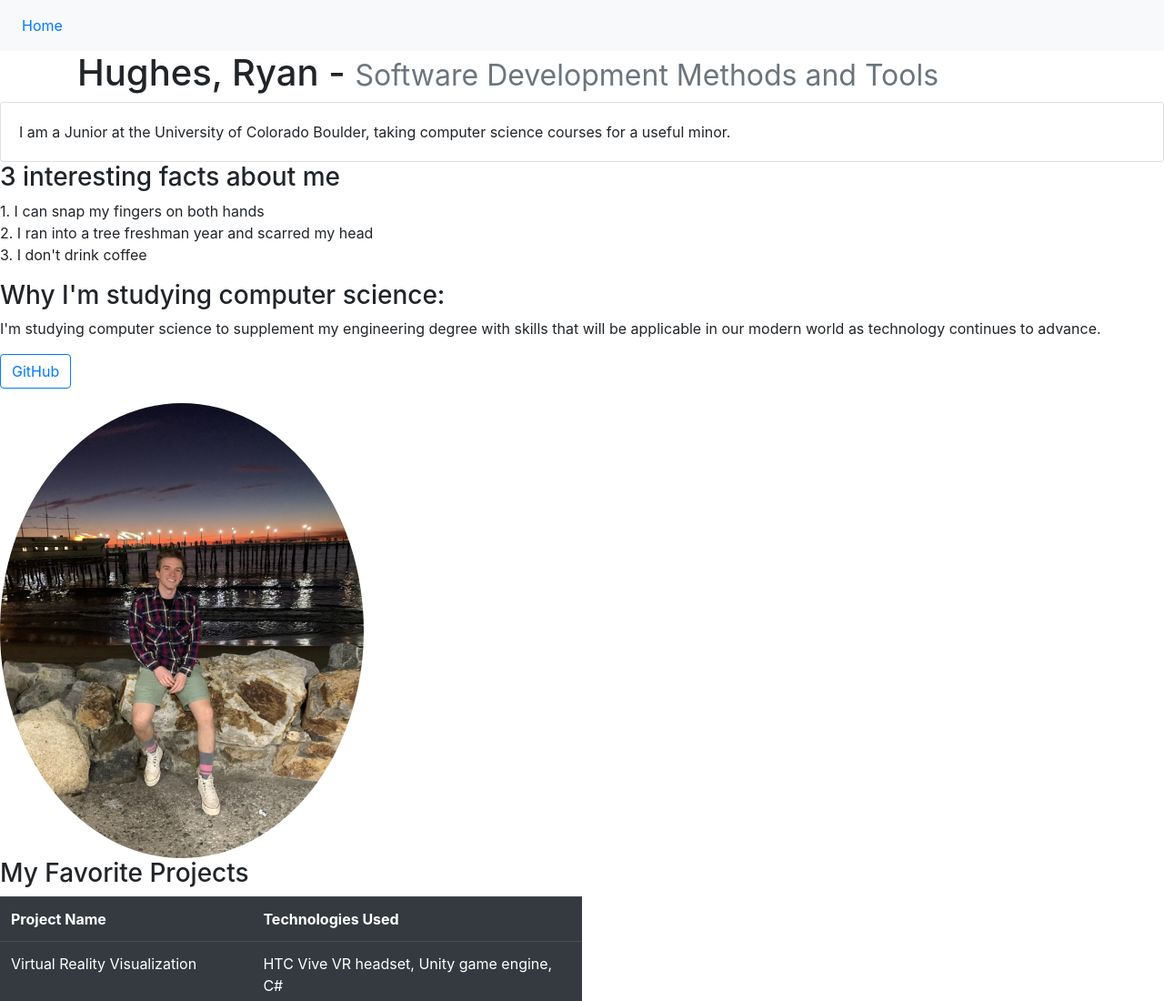
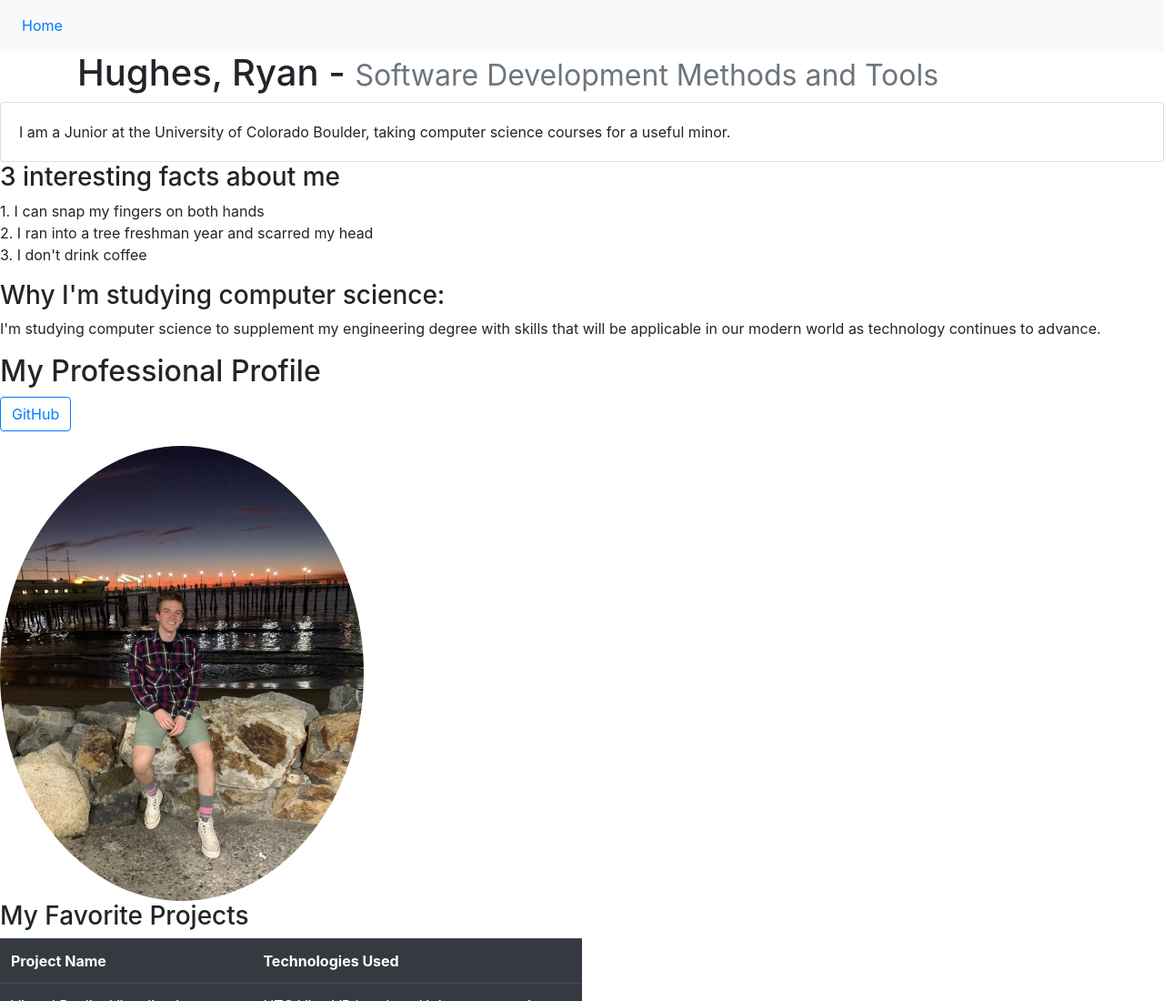
Before and after one commit to RHughes98/RHughes98.github.io, a plain HTML site: page mypage_bootstrap.html in a window 1280 px wide. Shown: the top 1100 px of the page at 91% size. Drawn offline with nearby package versions, Linux system fonts and the light colour scheme.

Commit message:
Adding professional profile header

```diff
--- a/mypage_bootstrap.html
+++ b/mypage_bootstrap.html
@@ -30,6 +30,8 @@
         <h3>Why I'm studying computer science:</h3>
         <p>I'm studying computer science to supplement my engineering degree with skills that will be applicable in our modern world as technology continues to advance.</p>
 
+
+        <h2>My Professional Profile</h2>
         <button type = "button" class="btn btn-outline-primary"><a href="https://github.com/RHughes98">GitHub</a></button>
 
         <p></p>
```
